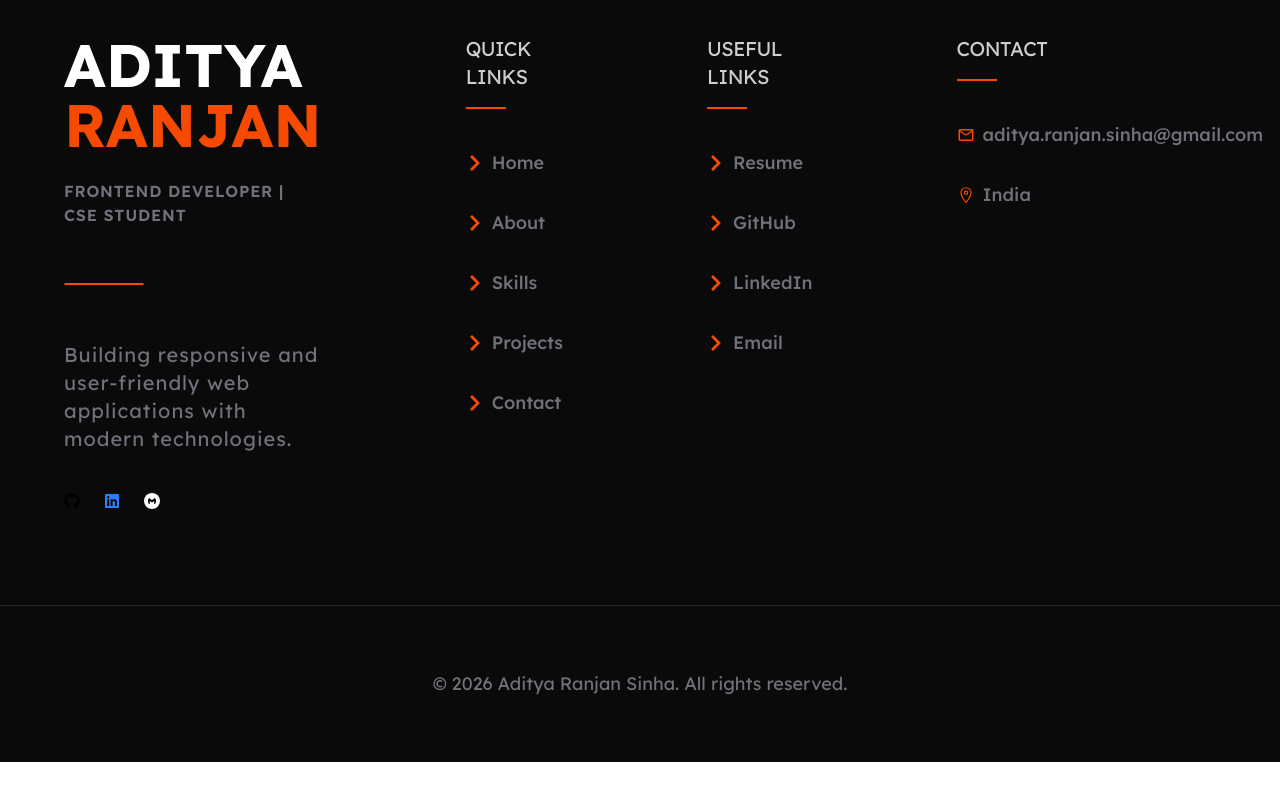
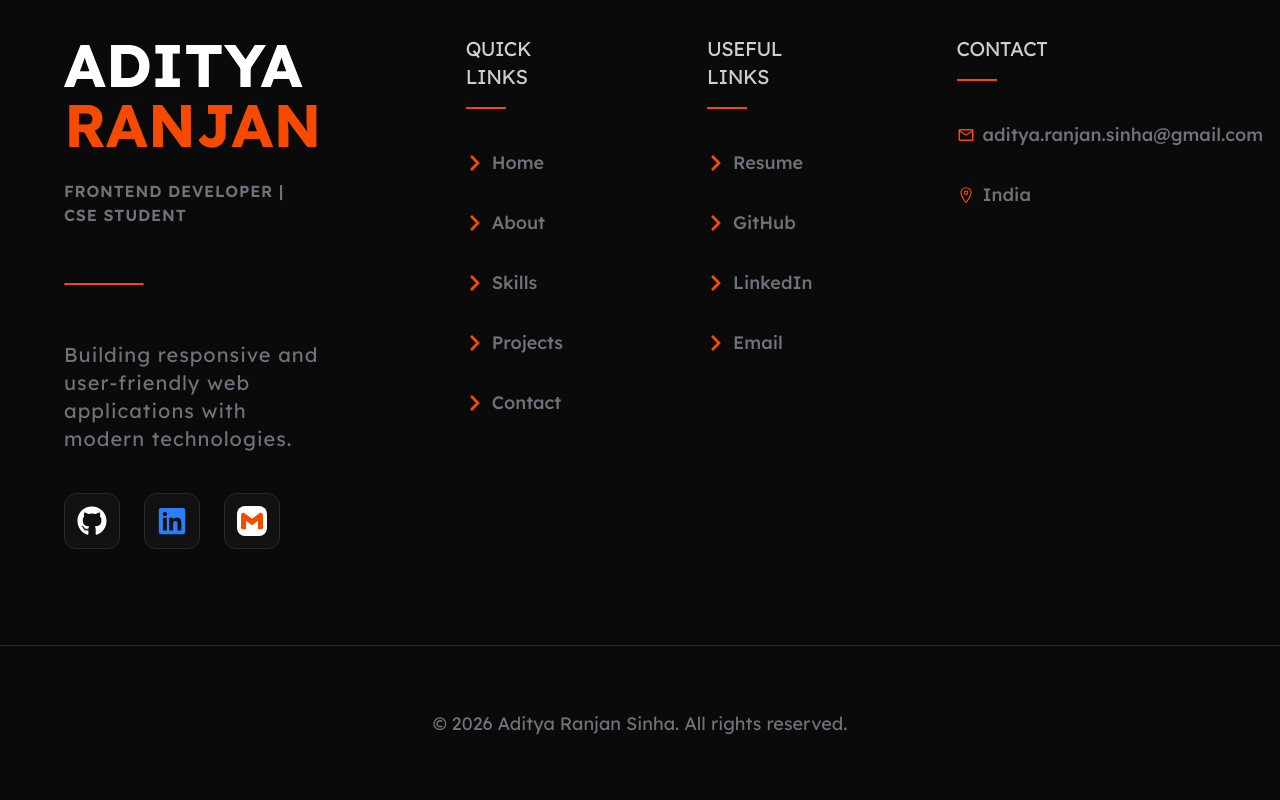
Before and after one commit to adityaranjan05/Portfolio-Website, a React (Vite) app: page / in a window 1280 px wide. Shown: the part 5662-6462 px from the top of the page. Before the commit the page ends 6424 px from the top, so only its background shows below. Built offline with nearby package versions, Linux system fonts and the light colour scheme; a web font is replaced by a local one.

Commit message:
Fixed ui bugs

```diff
--- a/src/sections/About.jsx
+++ b/src/sections/About.jsx
@@ -39,7 +39,7 @@ function About() {
                 <motion.div
                     initial={{opacity: 0, x: -100 }}
                     whileInView={{ opacity: 1, x: 0 }}
-                    transition={{ duration: 0.8, ease: "easeOut", delay: 0.4 }}
+                    transition={{ duration: 0.8, ease: "easeOut", delay: 0.35 }}
                     viewport={{ once:true, amount: 0.3 }}
                     // className=""
                 >
@@ -55,7 +55,7 @@ function About() {
                 <motion.div
                     initial={{opacity: 0, x: 100 }}
                     whileInView={{ opacity: 1, x: 0 }}
-                    transition={{ duration: 0.8, ease: "easeOut", delay: 0.6 }}
+                    transition={{ duration: 0.8, ease: "easeOut", delay: 0.5 }}
                     viewport={{ once:true, amount: 0.3 }}
                 >
                     <h2 className="font-bold text-xl mt-5 md:mt-0 border-b-2 border-orange-600 pb-2 tracking-widest text-[#FFFFFF]">GOAL</h2>
--- a/src/sections/Contact.jsx
+++ b/src/sections/Contact.jsx
@@ -13,7 +13,7 @@ function Contact() {
                     <motion.h1
                         initial={{ opacity: 0, x: -100 }}
                         whileInView={{ opacity: 1, x: 0 }}
-                        transition={{ duration: 0.8, ease: "easeOut", delay: 0.2 }}
+                        transition={{ duration: 0.8, ease: "easeOut", delay: 0.15 }}
                         viewport={{ once: true, amount: 0.3 }}
                         className="text-5xl lg:text-7xl text-white font-bold tracking-wide leading-relaxed"
                     >
@@ -23,7 +23,7 @@ function Contact() {
                     <motion.h1
                         initial={{ opacity: 0, x: -100 }}
                         whileInView={{ opacity: 1, x: 0 }}
-                        transition={{ duration: 0.8, ease: "easeOut", delay: 0.4 }}
+                        transition={{ duration: 0.8, ease: "easeOut", delay: 0.3 }}
                         viewport={{ once: true, amount: 0.3 }}
                         className="text-5xl lg:text-7xl text-orange-600 font-bold tracking-wide"
                     >
@@ -33,7 +33,7 @@ function Contact() {
                     <motion.p
                         initial={{ opacity: 0, y: 20 }}
                         whileInView={{ opacity: 1, y: 0 }}
-                        transition={{ duration: 0.8, ease: "easeOut", delay: 0.6 }}
+                        transition={{ duration: 0.8, ease: "easeOut", delay: 0.45 }}
                         viewport={{ once: true, amount: 0.3 }}
                         className="text-zinc-500 mt-10 tracking-wider text-lg leading-loose"
                     >
@@ -44,7 +44,7 @@ function Contact() {
                         <motion.a
                             initial={{ opacity: 0, x: -20 }}
                             whileInView={{ opacity: 1, x: 0 }}
-                            transition={{ duration: 0.6, ease: "easeOut", delay: 0.8 }}
+                            transition={{ duration: 0.6, ease: "easeOut", delay: 0.6 }}
                             viewport={{ once: true, amount: 0.3 }}
                             href="mailto:aditya.ranjan.cs@gmail.com"
                             className="flex gap-3 items-center p-4 bg-[#111111] border border-[#2A2A2A] rounded-xl hover:border-orange-500 hover:bg-orange-500/20 text-white hover:text-orange-500 duration-300 w-fit hover:translate-x-2"
@@ -55,7 +55,7 @@ function Contact() {
                         <motion.a
                             initial={{ opacity: 0, x: -20 }}
                             whileInView={{ opacity: 1, x: 0 }}
-                            transition={{ duration: 0.6, ease: "easeOut", delay: 1.0 }}
+                            transition={{ duration: 0.6, ease: "easeOut", delay: 0.75 }}
                             viewport={{ once: true, amount: 0.3 }}
                             href="https://github.com/adityaranjan05"
                             target="_blank"
@@ -68,7 +68,7 @@ function Contact() {
                         <motion.a
                             initial={{ opacity: 0, x: -20 }}
                             whileInView={{ opacity: 1, x: 0 }}
-                            transition={{ duration: 0.6, ease: "easeOut", delay: 1.2 }}
+                            transition={{ duration: 0.6, ease: "easeOut", delay: 0.9 }}
                             viewport={{ once: true, amount: 0.3 }}
                             href="https://linkedin.com/in/adityaranjansinha"
                             target="_blank"
@@ -81,7 +81,7 @@ function Contact() {
                         <motion.a
                             initial={{ opacity: 0, x: -20 }}
                             whileInView={{ opacity: 1, x: 0 }}
-                            transition={{ duration: 0.6, ease: "easeOut", delay: 1.4 }}
+                            transition={{ duration: 0.6, ease: "easeOut", delay: 1.05 }}
                             viewport={{ once: true, amount: 0.3 }}
                             href="/Aditya_Ranjan_Sinha_Resume.pdf"
                             download
@@ -109,7 +109,7 @@ function Contact() {
                     <motion.input
                         initial={{ opacity: 0, y: 20 }}
                         whileInView={{ opacity: 1, y: 0 }}
-                        transition={{ duration: 0.6, ease: "easeOut", delay: 1.0 }}
+                        transition={{ duration: 0.6, ease: "easeOut", delay: 0.95 }}
                         viewport={{ once: true, amount: 0.3 }}
                         id="email"
                         name="email"
@@ -121,7 +121,7 @@ function Contact() {
                     <motion.textarea
                         initial={{ opacity: 0, y: 20 }}
                         whileInView={{ opacity: 1, y: 0 }}
-                        transition={{ duration: 0.6, ease: "easeOut", delay: 1.2 }}
+                        transition={{ duration: 0.6, ease: "easeOut", delay: 1.1 }}
                         viewport={{ once: true, amount: 0.3 }}
                         id="message"
                         name="message"
@@ -133,7 +133,7 @@ function Contact() {
                     <motion.button
                         initial={{ opacity: 0, y: 20 }}
                         whileInView={{ opacity: 1, y: 0 }}
-                        transition={{ duration: 0.6, ease: "easeOut", delay: 1.4 }}
+                        transition={{ duration: 0.6, ease: "easeOut", delay: 1.25 }}
                         viewport={{ once: true, amount: 0.3 }}
                         className="bg-orange-600 hover:bg-orange-700 text-white px-8 py-3 rounded-xl duration-300 hover:scale-105 active:scale-95"
                     >
--- a/src/sections/Footer.jsx
+++ b/src/sections/Footer.jsx
@@ -35,7 +35,7 @@ function Footer() {
         <motion.div
           initial={{ opacity: 0, y: 30 }}
           whileInView={{ opacity: 1, y: 0 }}
-          transition={{ duration: 0.8, ease: "easeOut", delay: 0.2 }}
+          transition={{ duration: 0.8, ease: "easeOut", delay: 0.15 }}
           viewport={{ once: true, amount: 0.3 }}
           className="max-w-xl"
         >
@@ -49,9 +49,26 @@ function Footer() {
             Building responsive and user-friendly web applications with modern technologies.
           </p>
           <div className="flex pt-10 gap-6">
-            <a href="https://github.com/adityaranjan05" aria-label="GitHub Profile" className="..."><FaGithub /></a>
-            <a href="https://www.linkedin.com/in/adityaranjansinha" aria-label="LinkedIn Profile" className="..."><FaLinkedin className="text-blue-500" /></a>
-            <a href="mailto:aditya.ranjan.sinha@gmail.com" aria-label="Gmail" className="..."><SiGmail className="bg-[#FFFFFF] p-1 rounded-lg" /></a>
+            <a
+              href="https://github.com/adityaranjan05"
+              aria-label="GitHub Profile"
+              className="flex items-center text-white text-3xl p-3 bg-[#111111] border border-[#2A2A2A] rounded-xl hover:border-orange-500 hover:bg-orange-500/10 duration-300 hover:translate-x-2">
+              <FaGithub />
+            </a>
+
+            <a
+              href="https://www.linkedin.com/in/adityaranjansinha"
+              aria-label="LinkedIn Profile"
+              className="flex items-center text-3xl p-3 bg-[#111111] border border-[#2A2A2A] rounded-xl hover:border-orange-500 hover:bg-orange-500/10 text-white duration-300 hover:translate-x-2">
+              <FaLinkedin className="text-blue-500" />
+            </a>
+
+            <a
+              href="mailto:aditya.ranjan.sinha@gmail.com"
+              aria-label="Gmail"
+              className="flex text-3xl items-center p-3 bg-[#111111] border border-[#2A2A2A] rounded-xl hover:border-orange-500 hover:bg-orange-500/10 text-orange-600 duration-300 hover:translate-x-2">
+              <SiGmail className="bg-[#FFFFFF] p-1 rounded-lg" />
+            </a>
           </div>
         </motion.div>
 
@@ -59,7 +76,7 @@ function Footer() {
         <motion.div
           initial={{ opacity: 0, y: 30 }}
           whileInView={{ opacity: 1, y: 0 }}
-          transition={{ duration: 0.8, ease: "easeOut", delay: 0.4 }}
+          transition={{ duration: 0.8, ease: "easeOut", delay: 0.3 }}
           viewport={{ once: true, amount: 0.3 }}
         >
           <FooterList title="QUICK LINKS" items={quickLinks} />
@@ -68,7 +85,7 @@ function Footer() {
         <motion.div
           initial={{ opacity: 0, y: 30 }}
           whileInView={{ opacity: 1, y: 0 }}
-          transition={{ duration: 0.8, ease: "easeOut", delay: 0.6 }}
+          transition={{ duration: 0.8, ease: "easeOut", delay: 0.45 }}
           viewport={{ once: true, amount: 0.3 }}
         >
           <FooterList title="USEFUL LINKS" items={resources} />
@@ -77,7 +94,7 @@ function Footer() {
         <motion.div
           initial={{ opacity: 0, y: 30 }}
           whileInView={{ opacity: 1, y: 0 }}
-          transition={{ duration: 0.8, ease: "easeOut", delay: 0.8 }}
+          transition={{ duration: 0.8, ease: "easeOut", delay: 0.6 }}
           viewport={{ once: true, amount: 0.3 }}
         >
           <FooterList title="CONTACT" items={contact} />
@@ -88,7 +105,7 @@ function Footer() {
       <motion.div
         initial={{ opacity: 0, y: 20 }}
         whileInView={{ opacity: 1, y: 0 }}
-        transition={{ duration: 0.8, ease: "easeOut", delay: 1.0 }}
+        transition={{ duration: 0.8, ease: "easeOut", delay: 0.75 }}
         viewport={{ once: true, amount: 0.3 }}
         className="flex flex-row justify-center px-8 lg:px-16 py-16 border-t border-zinc-800"
       >
```
